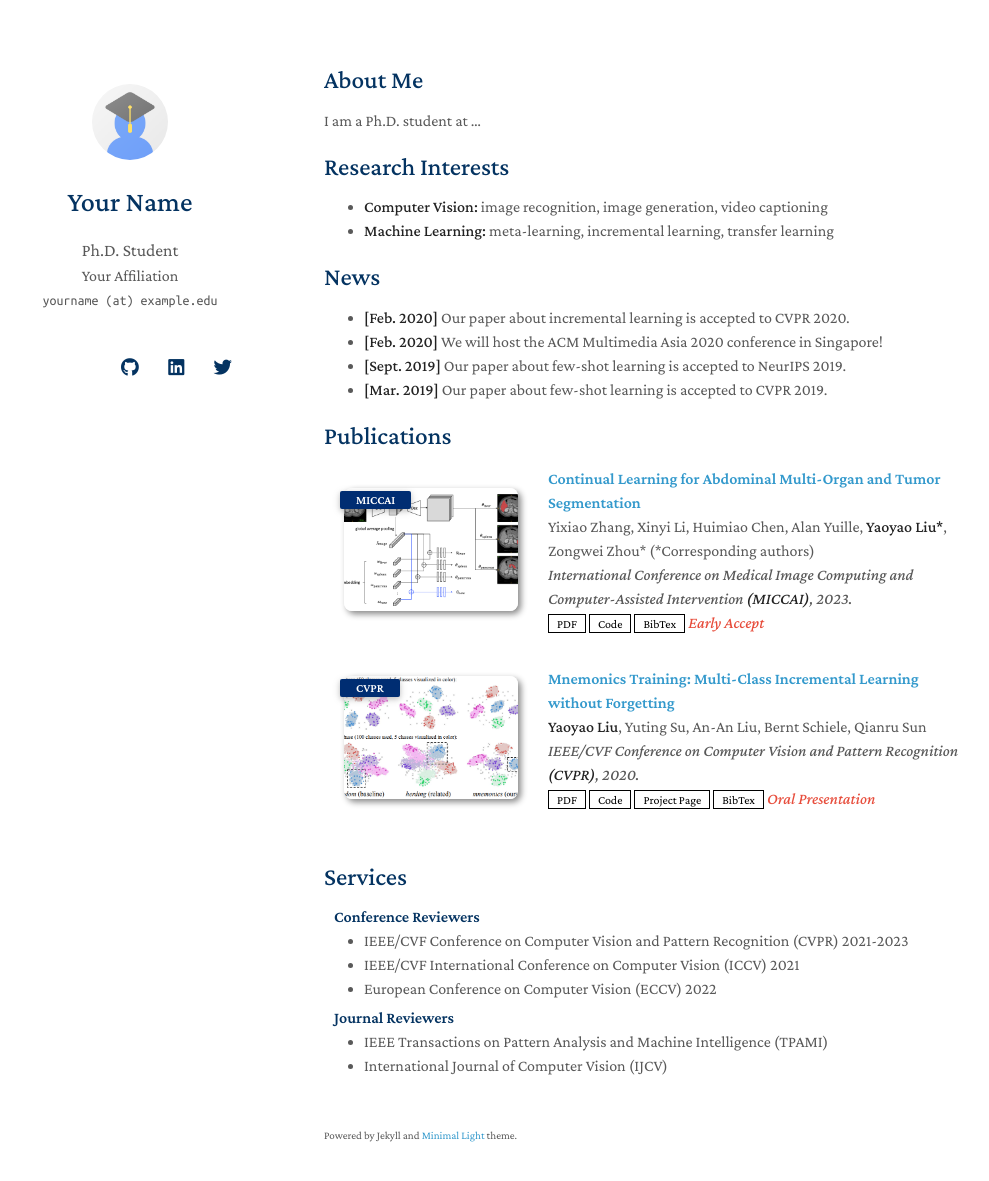
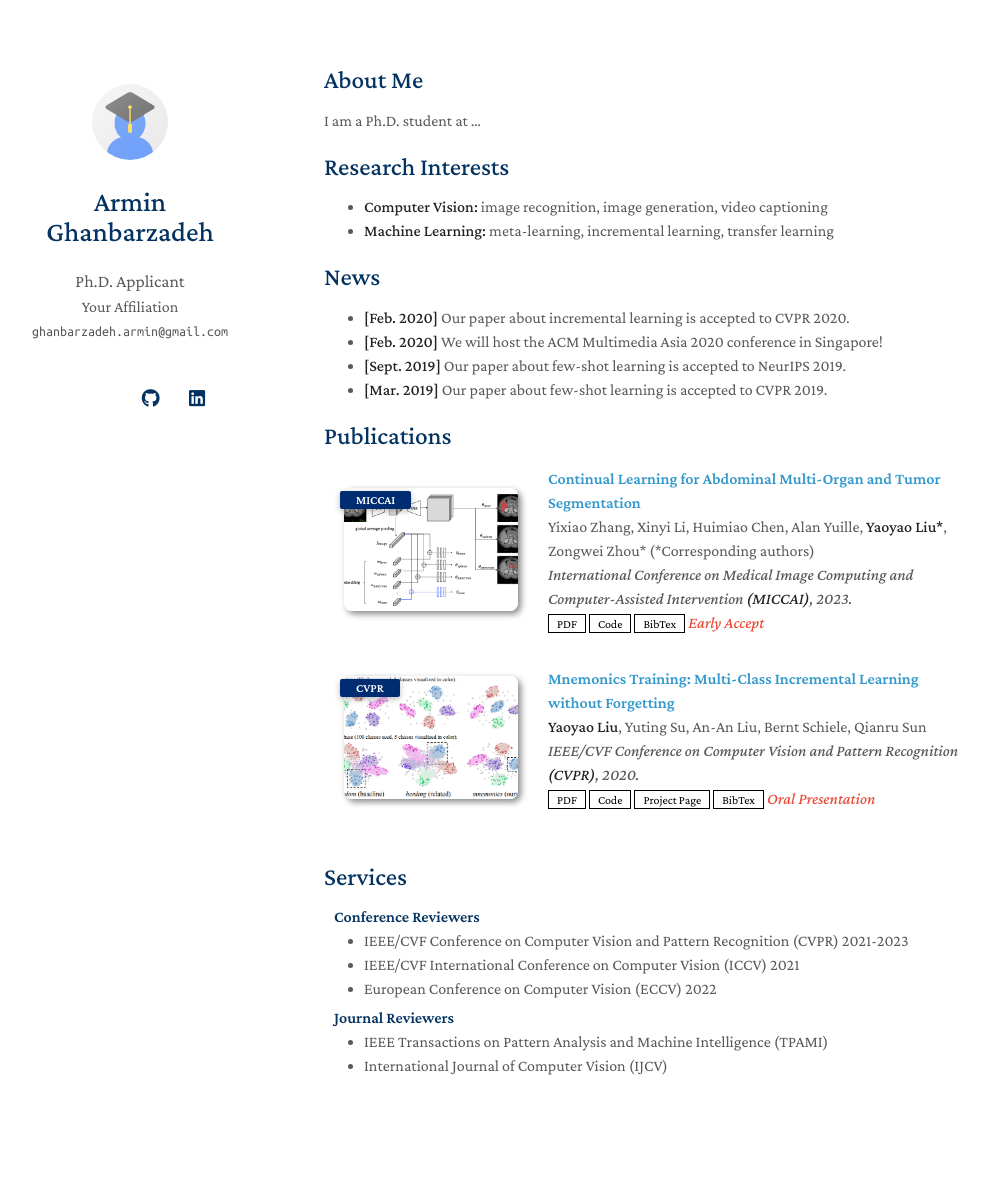
Before and after one commit to ghanbarzadeh/ghanbarzadeh.github.io, a Jekyll site: the page built from index.md, in a window 1280 px wide and 1216 px high. Shown: the top 1181 px of the window, without its empty margins (146-1135 px from the left). Built offline with Jekyll 4.4.1, drawn with Linux system fonts in a browser that asks for light colours; nearby versions of some CDN libraries; a style sheet for code colours, icons or effects is not loaded; our own code applies the rules of GitHub Pages for plain Markdown files.

Commit message:
Update _config.yml

```diff
--- a/_config.yml
+++ b/_config.yml
@@ -1,8 +1,8 @@
 # Basic Information
-title: Your Name
-position: Ph.D. Student
+title: Armin Ghanbarzadeh
+position: Ph.D. Applicant
 affiliation: Your Affiliation
-email: yourname (at) example.edu
+email: ghanbarzadeh.armin@gmail.com
 
 # Search Engine Optimization (SEO)
 # The following information is used to improve the website traffic from search engines, e.g., Google.
@@ -12,11 +12,11 @@ canonical: https://minimal-light-theme.yliu.me/
 
 # Links
 # If you don't need one of them, you may delete the corresponding line.
-google_scholar: https://scholar.google.com/
-cv_link: assets/files/curriculum_vitae.pdf
-github_link: https://github.com/
-linkedin: https://www.linkedin.com/
-twitter: https://twitter.com/
+google_scholar: https://scholar.google.com/citations?user=rnx7nKAAAAAJ&hl=en
+cv_link: assets/files/Armin_Ghanbarzadeh_CV.pdf
+github_link: https://github.com/ghanbarzadeh
+linkedin: http://www.linkedin.com/in/armin-ghanbarzadeh-809598151
+# twitter: https://twitter.com/
 
 # Images (e.g., your profile picture and your website's favicon)
 # "favicon" and "favicon_dark" are used for the light and dark modes, respectively.
@@ -26,7 +26,7 @@ favicon_dark: ./assets/img/favicon-dark.png
 
 # Footnote
 # You may use the option to disable the footnote, "Powered by Jekyll and Minimal Light theme."
-enable_footnote: true
+enable_footnote: false
 
 # Auto Dark Mode
 # You may use the option to disable the automatic dark theme
@@ -38,7 +38,7 @@ font: "Serif" # or "Sans Serif"
 
 # Google Analytics ID
 # Please remove this if you don't use Google Analytics
-google_analytics: UA-111540567-4
+# google_analytics: UA-111540567-4
 
 # Use this project as a remote theme for GitHub Pages
 # See the guide here: https://docs.github.com/en/pages/setting-up-a-github-pages-site-with-jekyll/adding-a-theme-to-your-github-pages-site-using-jekyll
```
